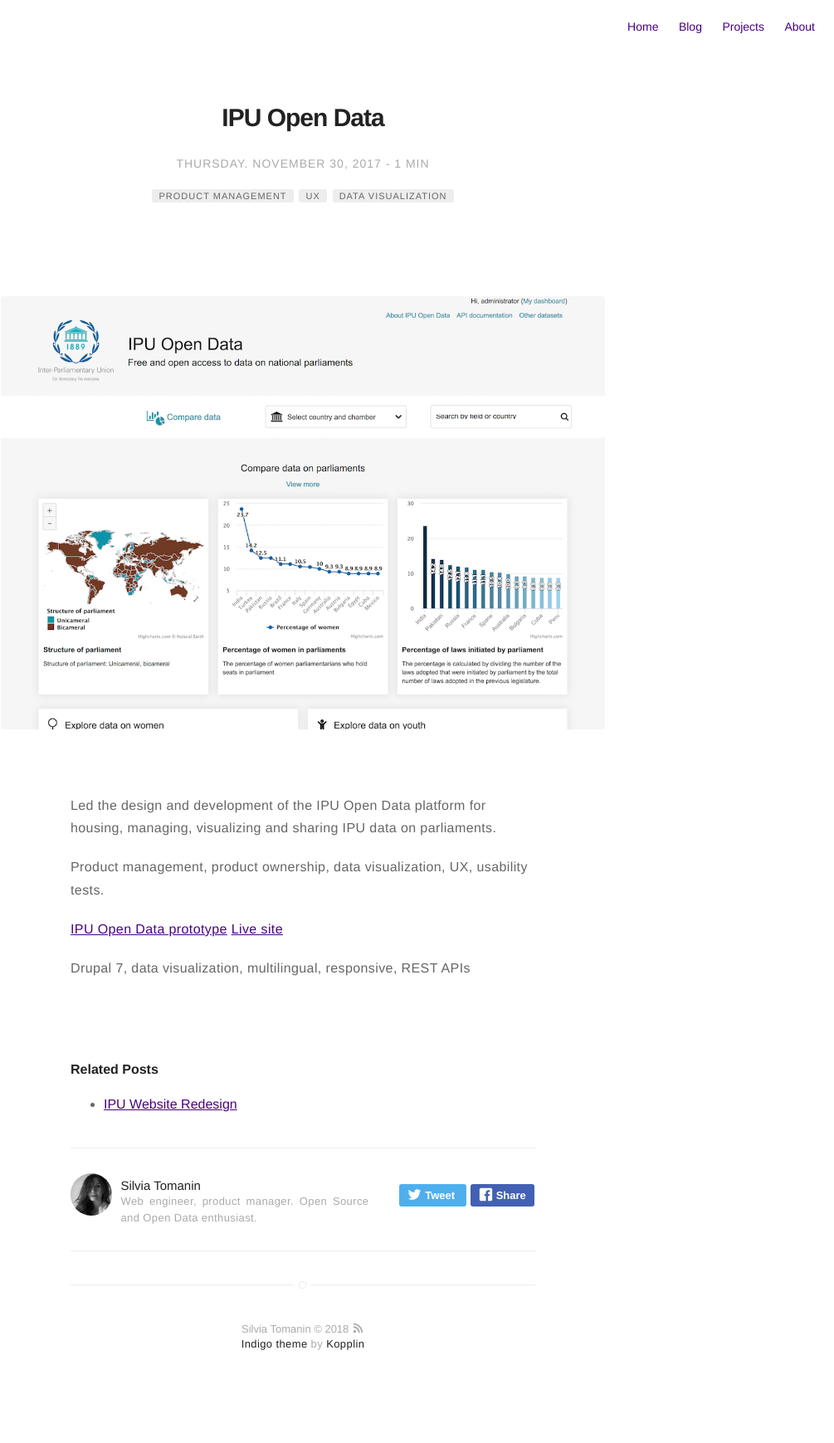
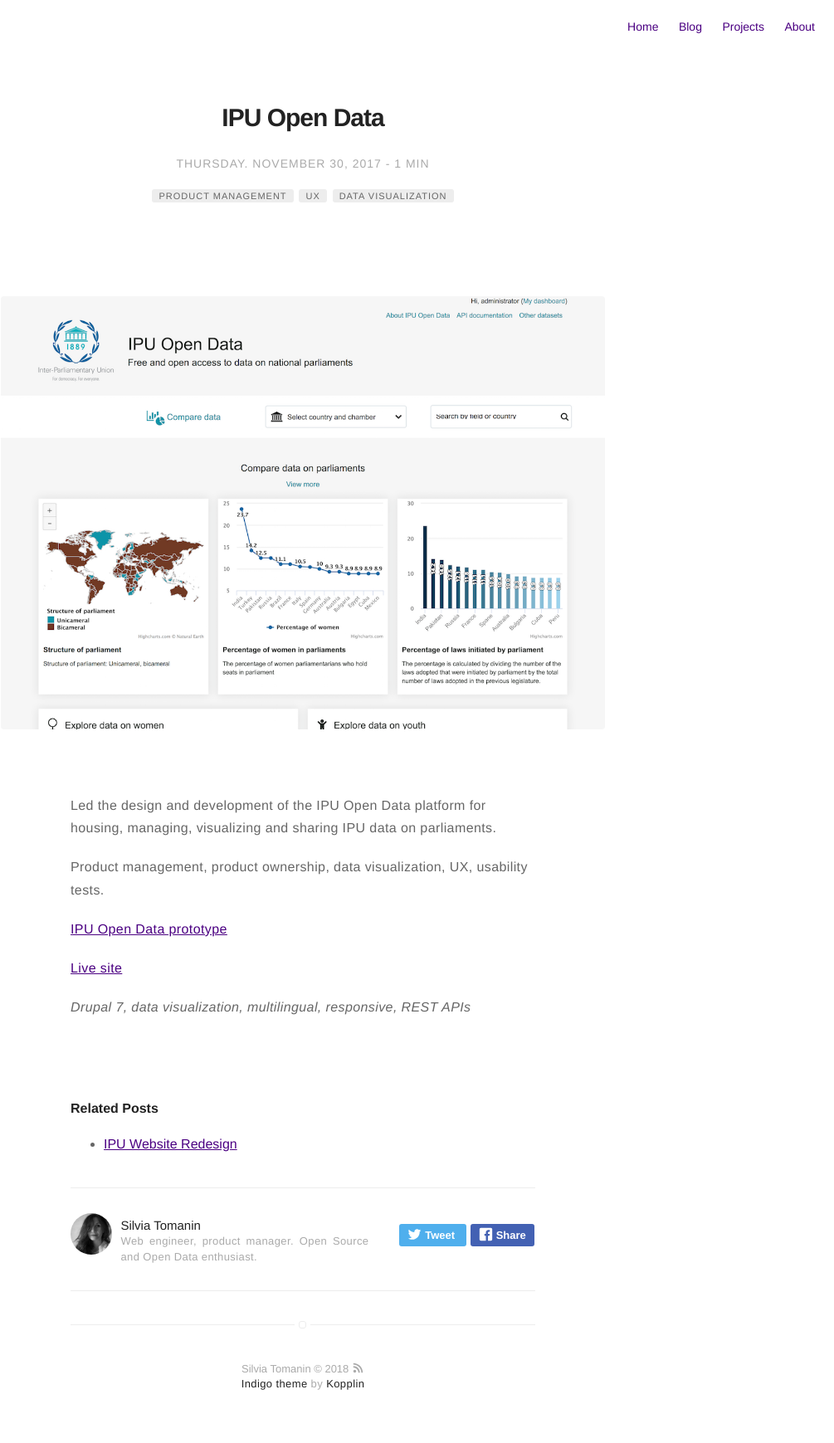
Before and after one commit to stomanin/stomanin.github.io, a Jekyll site: the page built from _posts/2017-11-30-project-IPU-open-data.markdown, in a window 1280 px wide. Shown: the whole page at 83% size, without its empty margins (275-1280 px from the left). Built offline with Jekyll 4.4.1, drawn with Linux system fonts in a browser that asks for light colours; before the commit the page ends 1692 px from its top, so only the background shows below that.

```diff
--- a/_posts/2017-11-30-project-IPU-open-data.markdown
+++ b/_posts/2017-11-30-project-IPU-open-data.markdown
@@ -24,6 +24,7 @@ Led the design and development of the IPU Open Data platform for housing, managi
 Product management, product ownership, data visualization, UX, usability tests.
 
 <a href="http://ipu-design.ffwdev.com/">IPU Open Data prototype</a>
+
 <a href="http://data.ipu.org/">Live site</a>
 
-Drupal 7, data visualization, multilingual, responsive, REST APIs
+*Drupal 7, data visualization, multilingual, responsive, REST APIs*
```
Also changed, not shown: 2 other files.
